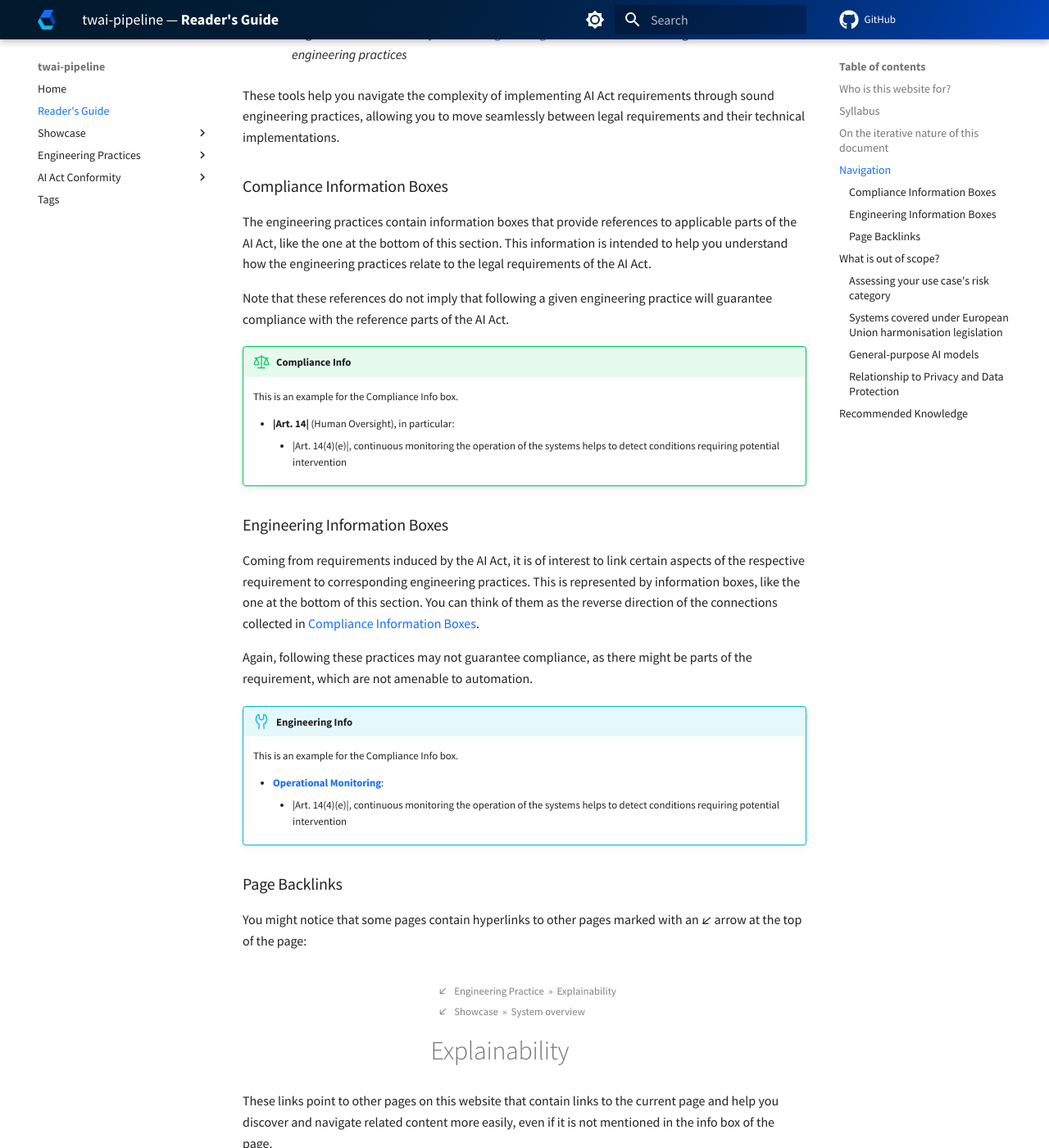
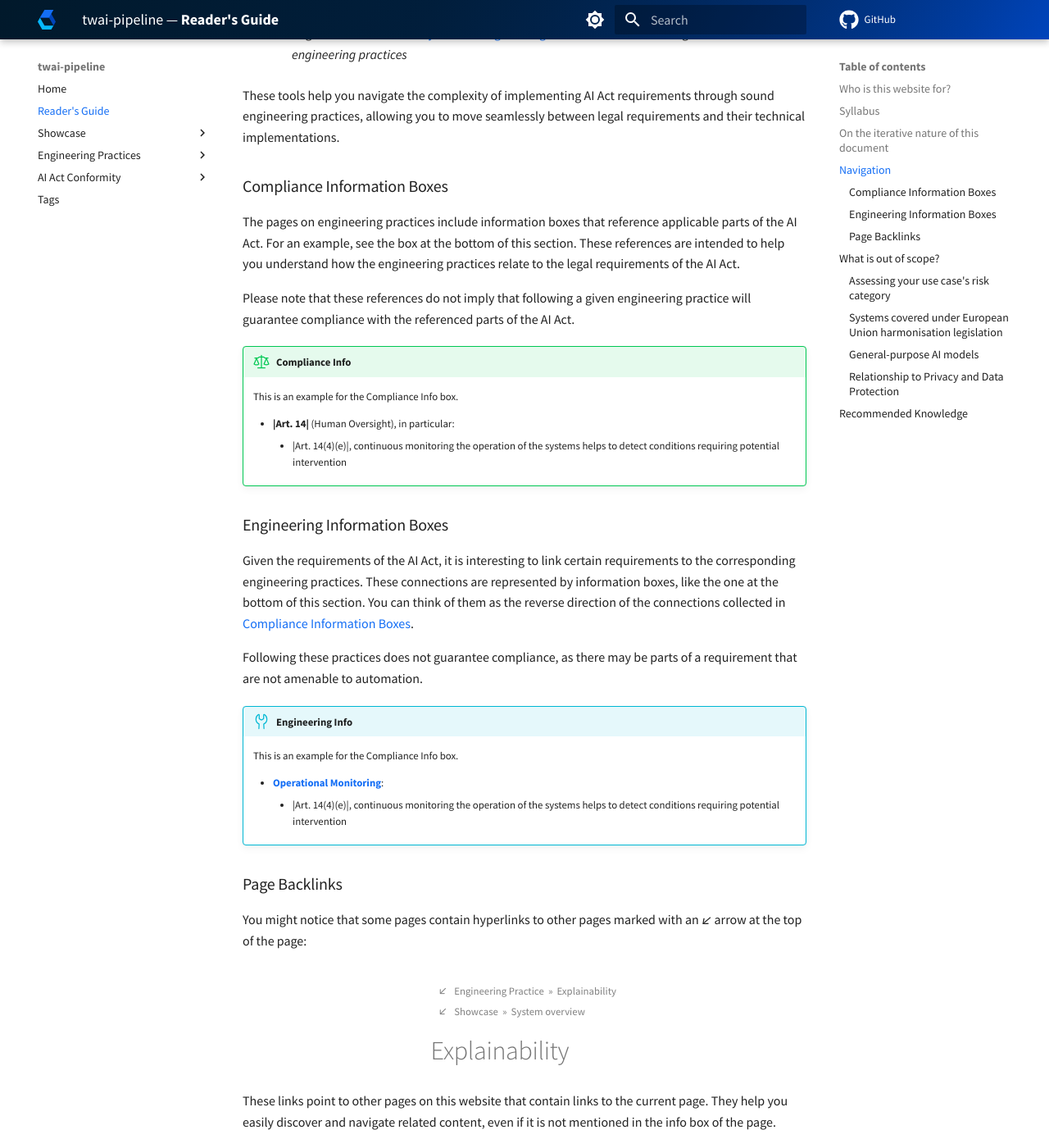
Before and after one commit to aai-institute/practical-ai-act, an MkDocs documentation site: the page built from docs/readers-guide.md, in a window 1280 px wide and 1400 px high, scrolled down 2223 px. Shown: the whole window at 82% size. Built offline with MkDocs 1.6.1 and Material for MkDocs 9.7.7, drawn with Linux system fonts in a browser that asks for light colours; plug-ins that fetch from the network failed and are left out; comment, search, counter and statistics services are not loaded; the version menu is left out; some of the changed text lies outside the part shown.

Commit message:
docs: Style improvements in reader's guide

```diff
--- a/docs/readers-guide.md
+++ b/docs/readers-guide.md
@@ -64,10 +64,11 @@ These tools help you navigate the complexity of implementing AI Act requirements
 
 ### Compliance Information Boxes
 
-The engineering practices contain information boxes that provide references to applicable parts of the AI Act, like the one at the bottom of this section.
-This information is intended to help you understand how the engineering practices relate to the legal requirements of the AI Act.
+The pages on engineering practices include information boxes that reference applicable parts of the AI Act.
+For an example, see the box at the bottom of this section.
+These references are intended to help you understand how the engineering practices relate to the legal requirements of the AI Act.
 
-Note that these references do not imply that following a given engineering practice will guarantee compliance with the reference parts of the AI Act.
+Please note that these references do not imply that following a given engineering practice will guarantee compliance with the referenced parts of the AI Act.
 
 !!! success "Compliance Info"
 
@@ -79,14 +80,11 @@ Note that these references do not imply that following a given engineering pract
 
 ### Engineering Information Boxes
 
-Coming from requirements induced by the AI Act, it is of interest to link
-certain aspects of the respective requirement to corresponding engineering practices.
-This is represented by information boxes, like the one at the bottom of this section.
-You can think of them as the reverse direction of the connections collected
-in [Compliance Information Boxes](#compliance-information-boxes).
+Given the requirements of the AI Act, it is interesting to link certain requirements to the corresponding engineering practices.
+These connections are represented by information boxes, like the one at the bottom of this section.
+You can think of them as the reverse direction of the connections collected in [Compliance Information Boxes](#compliance-information-boxes).
 
-Again, following these practices may not guarantee compliance, as there might be
-parts of the requirement, which are not amenable to automation.
+Following these practices does not guarantee compliance, as there may be parts of a requirement that are not amenable to automation.
 
 !!! info "Engineering Info"
 
@@ -104,7 +102,8 @@ You might notice that some pages contain hyperlinks to other pages marked with a
 ![Backlinks](_images/backlinks.png){ align=center }
 </figure>
 
-These links point to other pages on this website that contain links to the current page and help you discover and navigate related content more easily, even if it is not mentioned in the info box of the page.
+These links point to other pages on this website that contain links to the current page.
+They help you easily discover and navigate related content, even if it is not mentioned in the info box of the page.
 
 ## What is out of scope?
 
@@ -124,7 +123,7 @@ We do not cover these additional requirements in this showcase.
 
 ### General-purpose AI models
 
-The AI Act also creates a special category of AI systems, called __general purpose AI systems__, where a general purpose AI model is integrated into a larger software product.
+The AI Act also creates a special category of AI systems, called **general purpose AI systems**, where a general purpose AI model is integrated into a larger software product.
 These are a special category of AI systems, for which the rules for high-risk systems continue to apply.
 If you are building a general-purpose AI system, you will still find the engineering resources useful, since they mirror good software engineering practices.
 
```
Also changed, not shown: other parts of docs/readers-guide.md (+1 -1 lines).
